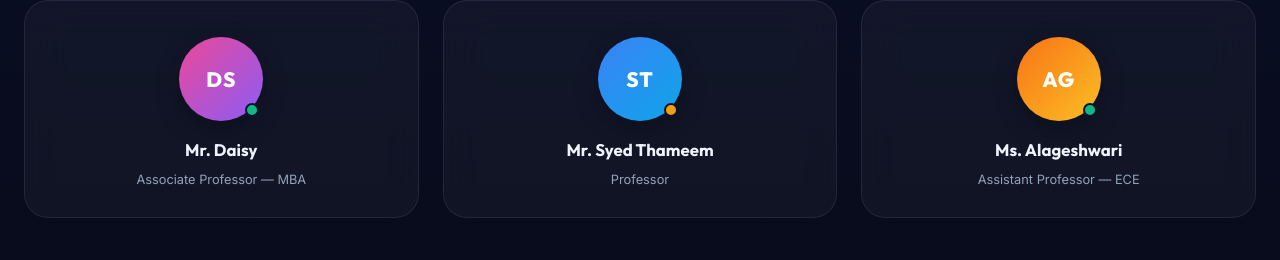
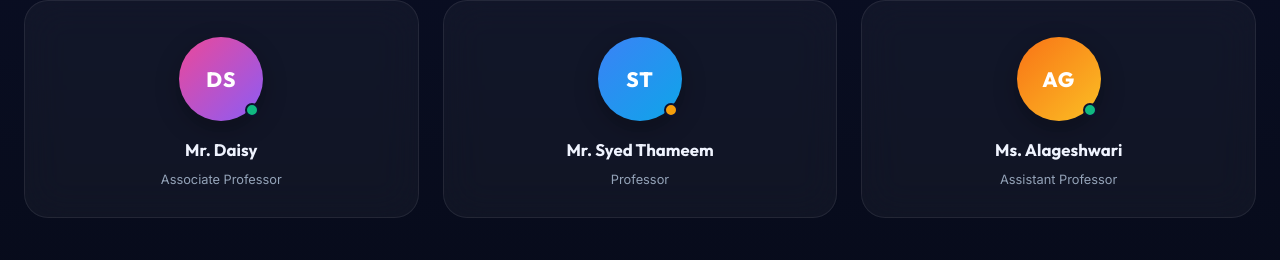
Before and after one commit to HaginaS/Cse-website, a plain HTML site: page index.html in a window 1280 px wide. Shown: the part 3867-4127 px from the top of the page. Drawn offline with Linux system fonts and the light colour scheme.

Commit message:
Remove designations from faculty descriptions

```diff
--- a/index.html
+++ b/index.html
@@ -357,7 +357,7 @@
             <div class="faculty-status online"></div>
           </div>
           <h4 class="faculty-name">Mr. Daisy</h4>
-          <p class="faculty-desig">Associate Professor — MBA</p>
+          <p class="faculty-desig">Associate Professor</p>
         </div>
 
         <!-- Faculty Card 5 -->
@@ -381,7 +381,7 @@
             <div class="faculty-status online"></div>
           </div>
           <h4 class="faculty-name">Ms. Alageshwari</h4>
-          <p class="faculty-desig">Assistant Professor — ECE</p>
+          <p class="faculty-desig">Assistant Professor</p>
         </div>
 
       </div>
```
